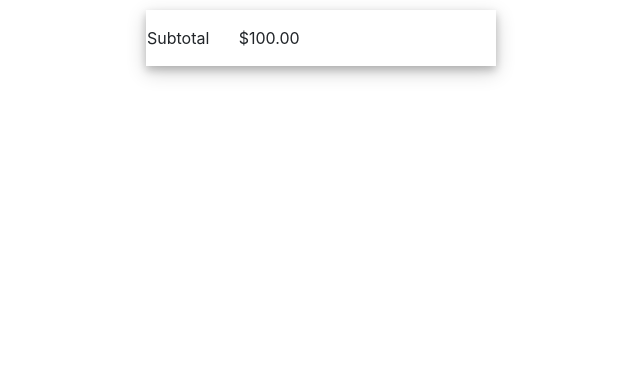
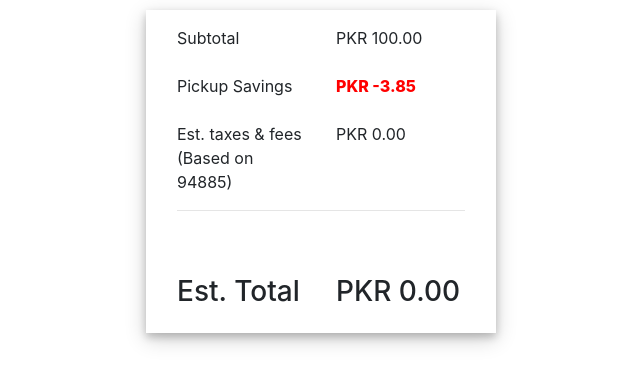
Before and after one commit to Muhibullah-09/react-redux-shoping-cart, a React (Create React App) app: page / in a window 1280 px wide. Shown: the top 384 px of the page, without its empty margins (319-959 px from the left). Built offline with nearby package versions, Linux system fonts and the light colour scheme.

Commit message:
checkout part done

```diff
--- a/src/App.css
+++ b/src/App.css
@@ -7,5 +7,5 @@
   padding: 1em;
 }
 .purchase-card > .show-grid{
-  padding-bottom: 1.5rem;
+  padding-bottom: 1.5em;
 }
--- a/src/App.js
+++ b/src/App.js
@@ -1,22 +1,33 @@
 import './App.css';
 import React, { Component } from 'react'
-import { Container, Row } from 'react-bootstrap';
-import SubTotal from './components/subtotal/SubTotal';
+import { Container, Col } from 'react-bootstrap';
+import SubTotal from './components/SubTotal/SubTotal';
+import PickupSavings from './components/PickupSavings/PickupSavings';
+import TaxesFees from './components/TaxesFees/TaxesFees';
+import EstimatedTotal from './components/EstimatedTotal/EstimatedTotal';
 export default class App extends Component {
   constructor(props) {
     super(props)
     this.state = {
-      total: 100
-    }
+      Total: 100,
+      PickupSavings: -3.85,
+      Taxes: 0,
+      EstimatedTotal: 0
+    };
   }
-
   render() {
     return (
       <div className="container">
         <Container className='purchase-card'>
-          <Row>
-            <SubTotal price={this.state.total.toFixed(2)} />
-          </Row>
+          <Col>
+            <SubTotal price={this.state.Total.toFixed(2)} />
+            <br />
+            <PickupSavings price={this.state.PickupSavings} />
+            <br />
+            <TaxesFees taxes={this.state.Taxes.toFixed(2)} />
+            <hr /><br /><br />
+            <EstimatedTotal price={this.state.EstimatedTotal.toFixed(2)} />
+          </Col>
         </Container>
       </div>
     )
--- /dev/null
+++ b/src/components/EstimatedTotal/EstimatedTotal.js
@@ -0,0 +1,17 @@
+import React, { Component } from 'react'
+import { Row, Col } from 'react-bootstrap'
+
+export default class EstimatedTotal extends Component {
+    render() {
+        return (
+            <Row>
+                <Col md={6}>
+                    <h3>Est. Total</h3>
+                </Col>
+                <Col md={6}>
+                    <h3>{`PKR ${this.props.price}`}</h3>
+                </Col>
+            </Row>
+        )
+    }
+}
--- /dev/null
+++ b/src/components/PickupSavings/PickupSavings.js
@@ -0,0 +1,34 @@
+import React, { Component } from 'react'
+import { Tooltip, Row, Col, OverlayTrigger } from 'react-bootstrap'
+
+var styles = {
+    PickupSavings: {
+        textDecoration: 'underline'
+    },
+    totalSavings: {
+        color: 'red',
+        fontWeight: 800
+    }
+};
+
+export default class PickupSavings extends Component {
+    render() {
+        const tooltip = (
+            <Tooltip id='tooltip'>
+                <p>Picking up your order in the store helps cut costs, and we pass the savings on to you.</p>
+            </Tooltip >
+        );
+        return (
+            <Row className='show-grid'>
+                <Col md={6}>
+                    <OverlayTrigger placement='bottom' overlay={tooltip}>
+                        <div style={StyleSheet.PickupSavings}>Pickup Savings</div>
+                    </OverlayTrigger>
+                </Col>
+                <Col style={styles.totalSavings} md={6}>
+                    {`PKR ${this.props.price}`}
+                </Col>
+            </Row>
+        )
+    }
+}
--- a/src/components/subtotal/SubTotal.js
+++ b/src/components/SubTotal/SubTotal.js
@@ -6,7 +6,7 @@ export default class SubTotal extends Component {
         return (
             <Row className='show-grid'>
                 <Col md={6}>Subtotal</Col>
-                <Col md={6}>{`$${this.props.price}`}</Col>
+                <Col md={6}>{`PKR ${this.props.price}`}</Col>
             </Row>
         )
     }
--- /dev/null
+++ b/src/components/TaxesFees/TaxesFees.js
@@ -0,0 +1,12 @@
+import React, { Component } from 'react'
+import { Row, Col } from 'react-bootstrap'
+export default class TaxesFees extends Component {
+    render() {
+        return (
+            <Row className='show-grid'>
+                <Col md={6}>Est. taxes & fees (Based on 94885)</Col>
+                <Col md={6}>{`PKR ${this.props.taxes}`}</Col>
+            </Row>
+        )
+    }
+}
```
